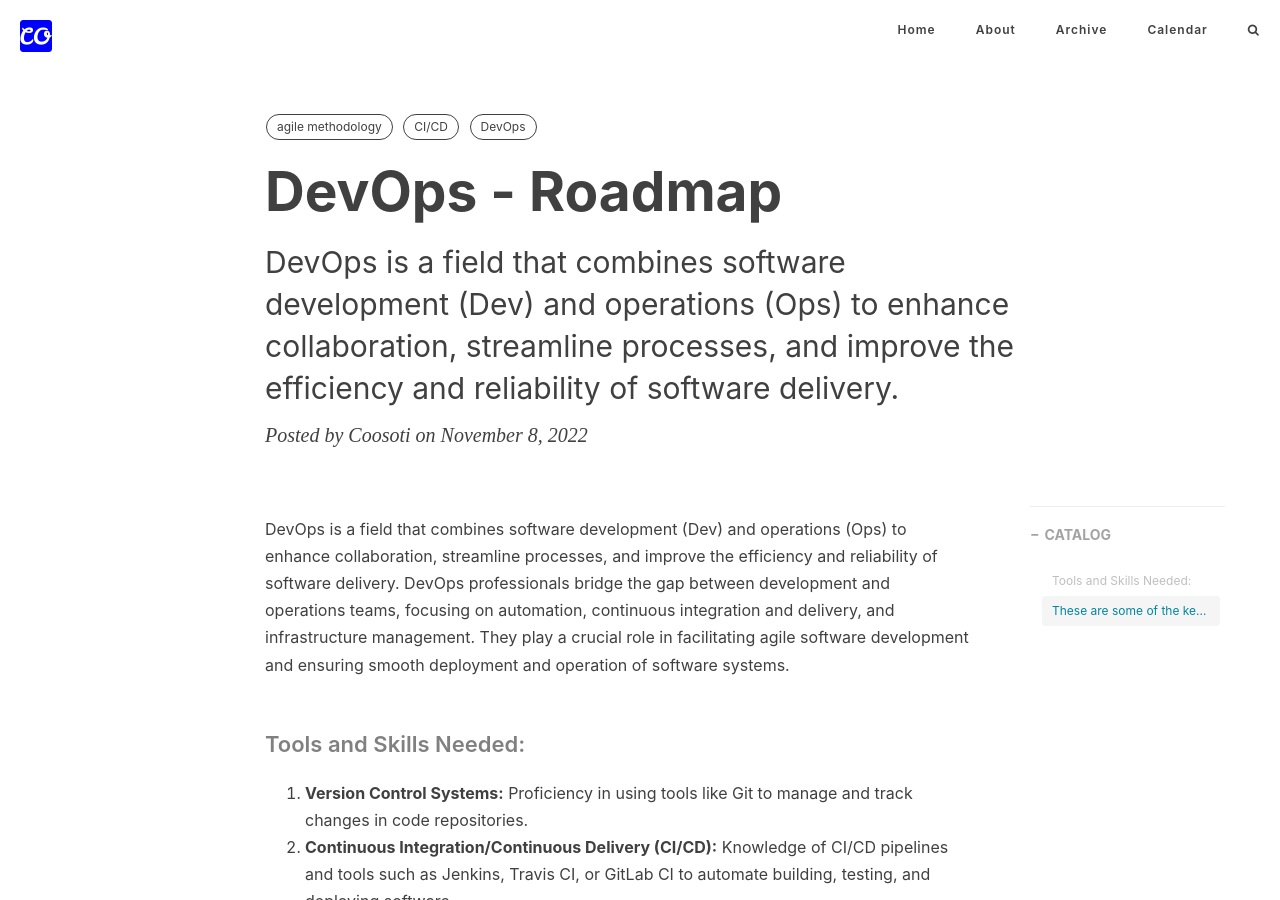
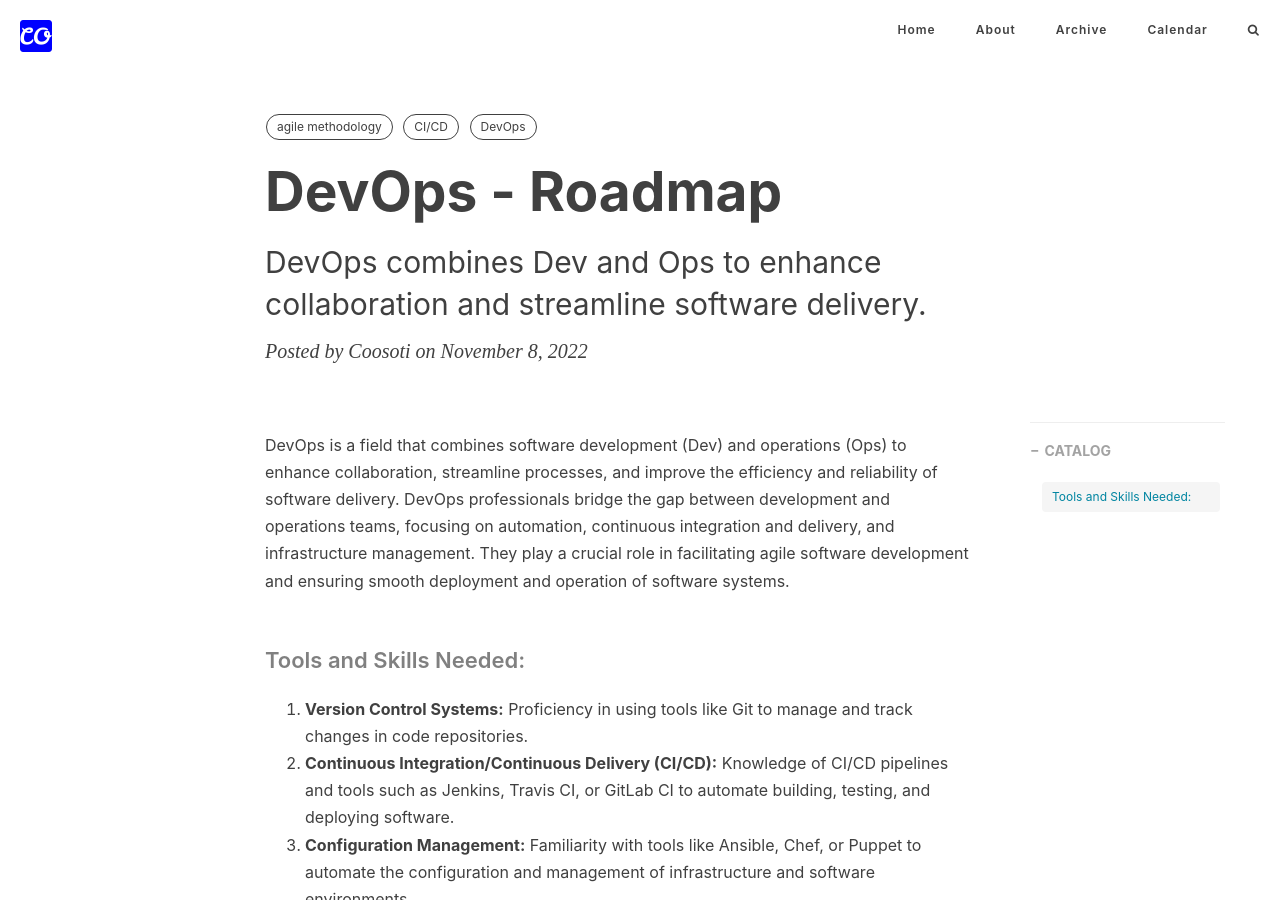
Before and after one commit to coosoti/blog, a Jekyll site: the page built from _posts/devops/2022-11-08-introduction-to-devops.md, in a window 1280 px wide and 900 px high. Built offline with Jekyll 4.4.1, drawn with Linux system fonts in a browser that asks for light colours; nearby versions of some CDN libraries; comment, search, counter and statistics services are not loaded.

Commit message:
[Post] - Fixed DevOps Roadmap post-0.0.1

```diff
--- a/_posts/devops/2022-11-08-introduction-to-devops.md
+++ b/_posts/devops/2022-11-08-introduction-to-devops.md
@@ -1,6 +1,6 @@
 ---
 title: "DevOps - Roadmap"
-subtitle: "DevOps is a field that combines software development (Dev) and operations (Ops) to enhance collaboration, streamline processes, and improve the efficiency and reliability of software delivery."
+subtitle: "DevOps combines Dev and Ops to enhance collaboration and streamline software delivery."
 layout: post
 author: "Coosoti"
 header-style: text
@@ -25,4 +25,4 @@ DevOps is a field that combines software development (Dev) and operations (Ops)
 9. **Collaboration and Communication:** Effective collaboration and communication skills to work closely with cross-functional teams and stakeholders, bridging the gap between development and operations.
 10. **Problem-Solving and Troubleshooting:** Ability to analyze complex issues, debug problems, and implement effective solutions in a fast-paced environment.
 
-#### These are some of the key tools and skills typically required in a DevOps career, but it's important to note that the DevOps landscape is continuously evolving, and staying up-to-date with emerging technologies and practices is crucial for success in this field.
+- These are some of the key tools and skills typically required in a DevOps career, but it's important to note that the DevOps landscape is continuously evolving, and staying up-to-date with emerging technologies and practices is crucial for success in this field.
```
